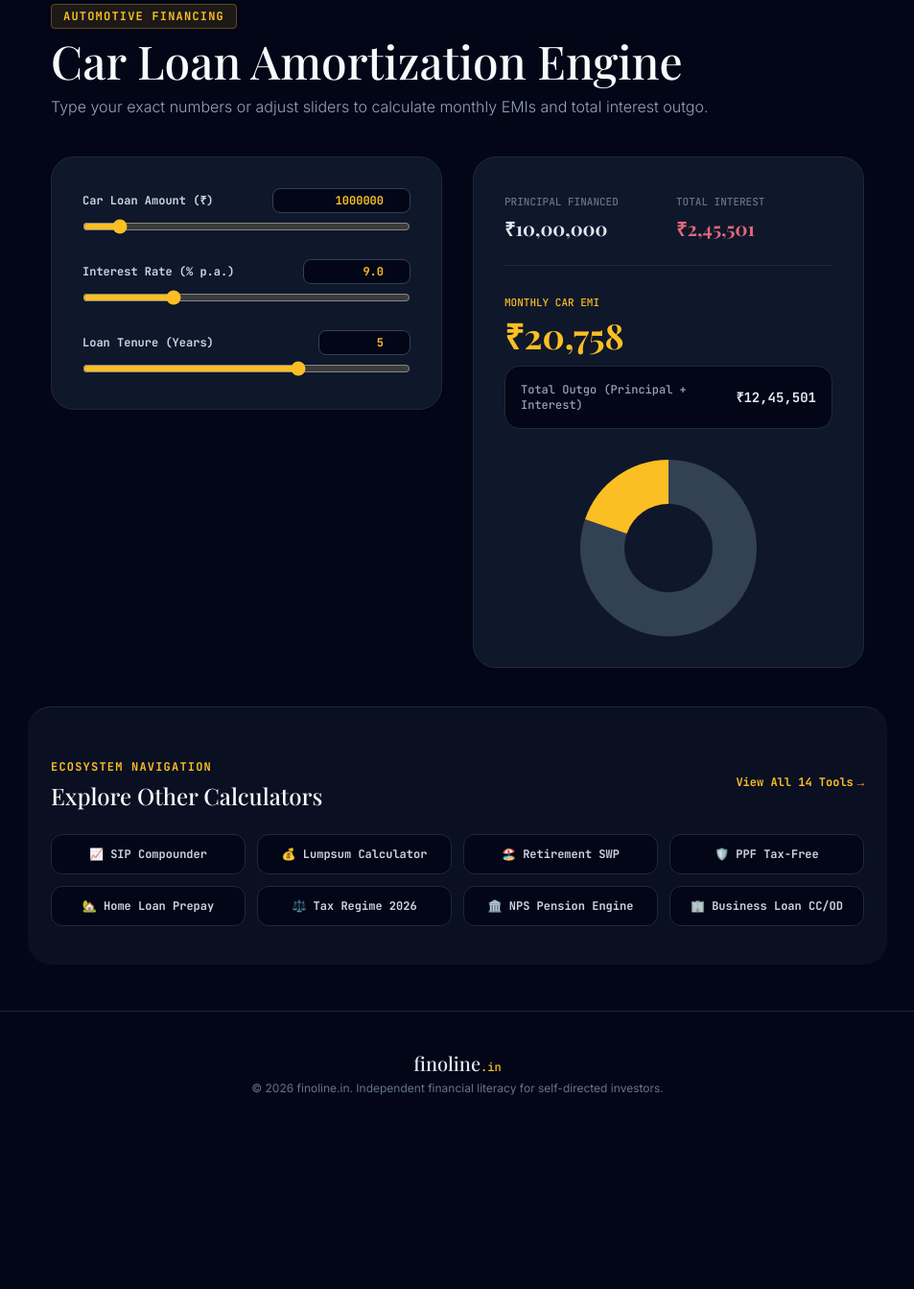
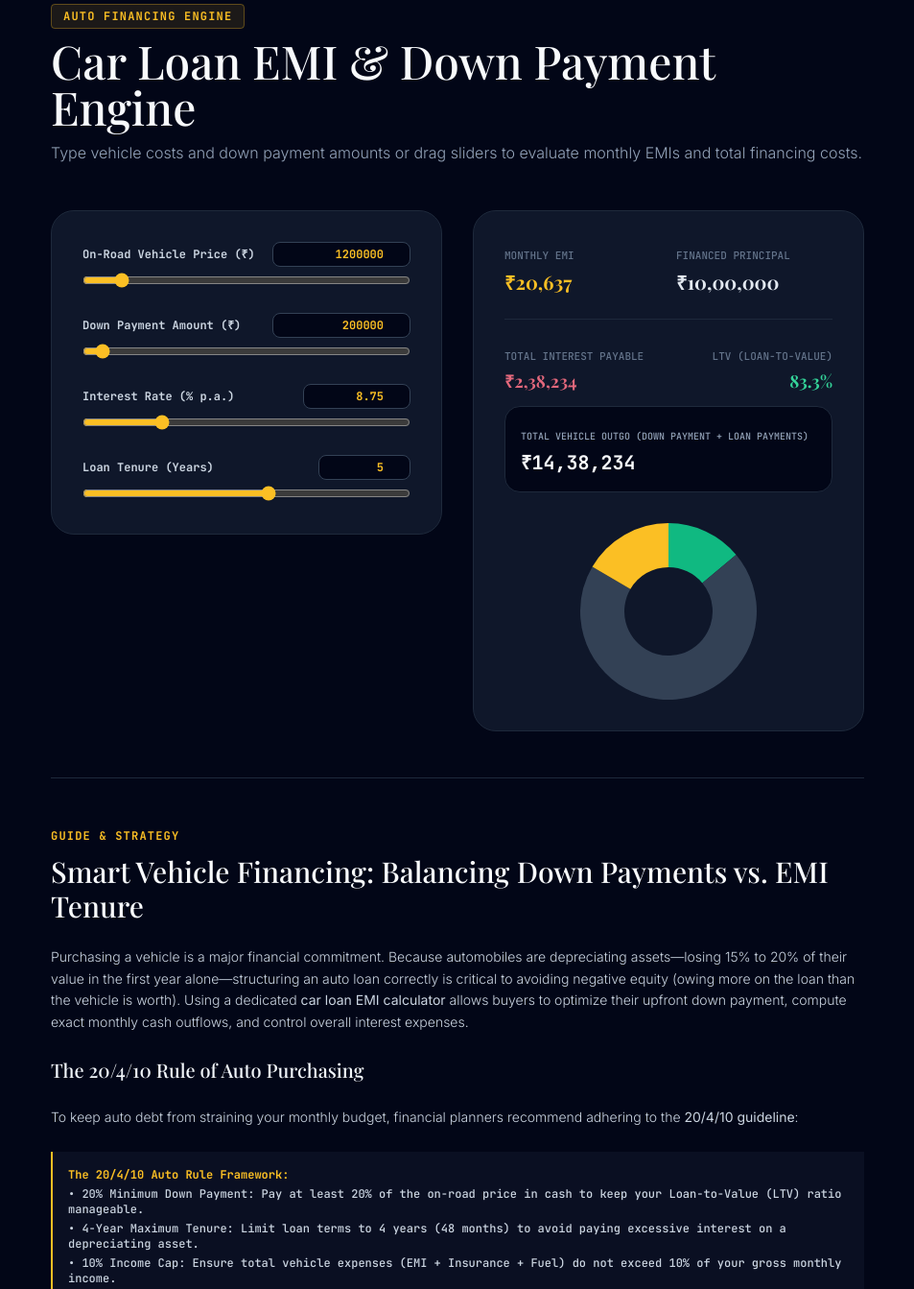
Before and after one commit to gautamdewan199-spec/finoline.in, a plain HTML site: page calculators/car-loan/index.html in a window 1280 px wide. Shown: the part 114-1457 px from the top of the page at 96% size, without its empty margins (163-1116 px from the left). Before the commit the page ends 1296 px from the top, so only its background shows below. Drawn offline with nearby package versions, Linux system fonts and the light colour scheme; a web font is replaced by a local one.

Commit message:
Revise car loan calculator for SEO and functionality
Updated the car loan calculator's title, description, and keywords for better SEO. Modified input fields and calculations to reflect down payment and vehicle price instead of just loan amount.

```diff
--- a/calculators/car-loan/index.html
+++ b/calculators/car-loan/index.html
@@ -3,13 +3,17 @@
 <head>
   <meta charset="UTF-8" />
   <meta name="viewport" content="width=device-width, initial-scale=1.0, maximum-scale=5.0" />
-  <title>Car Loan Amortization Engine & EMI Calculator | finoline.in</title>
-  <meta name="description" content="Calculate car loan EMIs, interest outgo, and principal repayment schedules with custom inputs and interactive sliders." />
+  <title>Car Loan EMI & Down Payment Calculator | finoline.in</title>
+  <meta name="description" content="Calculate auto loan EMIs, interest costs, down payment requirements, and total financing outgo with dual slider and numerical inputs." />
+  <meta name="keywords" content="car loan emi calculator India, auto loan calculator, vehicle financing cost, down payment car loan calculator, car loan interest calculator" />
+  <link rel="canonical" href="https://finoline.in/calculators/car-loan/" />
 
+  <!-- Google Fonts: Playfair Display, Inter & JetBrains Mono -->
   <link rel="preconnect" href="https://fonts.googleapis.com">
   <link rel="preconnect" href="https://fonts.gstatic.com" crossorigin>
-  <link href="https://fonts.googleapis.com/css2?family=Inter:wght@300;400;500;600;700&family=Playfair+Display:wght@500;600;700&family=JetBrains+Mono:wght@500;700&display=swap" rel="stylesheet">
+  <link href="https://fonts.googleapis.com/css2?family=Inter:ital,wght@0,300;0,400;0,500;0,600;0,700;1,400&family=Playfair+Display:ital,wght@0,500;0,600;0,700;1,400&family=JetBrains+Mono:wght@500;700&display=swap" rel="stylesheet">
 
+  <!-- Tailwind CSS & Chart.js -->
   <script src="https://cdn.tailwindcss.com"></script>
   <script src="https://cdn.jsdelivr.net/npm/chart.js"></script>
   <script>
@@ -42,13 +46,13 @@
   </header>
 
   <!-- Calculator Main Interface -->
-  <main class="max-w-4xl mx-auto px-6 py-12 flex-grow w-full space-y-10">
+  <main class="max-w-4xl mx-auto px-6 py-12 flex-grow w-full space-y-12">
 
     <!-- Header -->
     <div class="space-y-3">
-      <span class="font-mono text-xs font-bold text-amber-400 bg-amber-400/10 border border-amber-400/30 px-3 py-1 rounded uppercase tracking-widest">Automotive Financing</span>
-      <h1 class="font-serif text-3xl md:text-5xl font-normal text-slate-50">Car Loan Amortization Engine</h1>
-      <p class="text-slate-400 text-sm md:text-base font-light">Type your exact numbers or adjust sliders to calculate monthly EMIs and total interest outgo.</p>
+      <span class="font-mono text-xs font-bold text-amber-400 bg-amber-400/10 border border-amber-400/30 px-3 py-1 rounded uppercase tracking-widest">Auto Financing Engine</span>
+      <h1 class="font-serif text-3xl md:text-5xl font-normal text-slate-50">Car Loan EMI & Down Payment Engine</h1>
+      <p class="text-slate-400 text-sm md:text-base font-light">Type vehicle costs and down payment amounts or drag sliders to evaluate monthly EMIs and total financing costs.</p>
     </div>
 
     <!-- Inputs & Outputs Grid -->
@@ -57,31 +61,40 @@
       <!-- Controls Panel -->
       <div class="lg:col-span-6 bg-slate-900 border border-slate-800 p-6 md:p-8 rounded-3xl space-y-6">
 
-        <!-- Loan Amount -->
+        <!-- Vehicle On-Road Price -->
         <div class="space-y-2">
           <div class="flex justify-between items-center font-mono text-xs">
-            <label class="text-slate-300 font-bold">Car Loan Amount (₹)</label>
-            <input type="number" id="loan-num" min="50000" max="10000000" step="10000" value="1000000" oninput="syncFromNum('loan')" class="bg-slate-950 border border-slate-700 focus:border-amber-400 text-amber-400 font-bold text-right px-3 py-1 rounded-lg w-36 outline-none transition">
+            <label class="text-slate-300 font-bold">On-Road Vehicle Price (₹)</label>
+            <input type="number" id="price-num" min="100000" max="15000000" step="25000" value="1200000" oninput="syncFromNum('price')" class="bg-slate-950 border border-slate-700 focus:border-amber-400 text-amber-400 font-bold text-right px-3 py-1 rounded-lg w-36 outline-none transition">
           </div>
-          <input type="range" id="loan-range" min="50000" max="10000000" step="10000" value="1000000" oninput="syncFromRange('loan')" class="w-full accent-amber-400 bg-slate-950 h-2 rounded-lg cursor-pointer">
+          <input type="range" id="price-range" min="200000" max="10000000" step="25000" value="1200000" oninput="syncFromRange('price')" class="w-full accent-amber-400 bg-slate-950 h-2 rounded-lg cursor-pointer">
+        </div>
+
+        <!-- Down Payment Amount -->
+        <div class="space-y-2">
+          <div class="flex justify-between items-center font-mono text-xs">
+            <label class="text-slate-300 font-bold">Down Payment Amount (₹)</label>
+            <input type="number" id="down-num" min="0" max="10000000" step="10000" value="200000" oninput="syncFromNum('down')" class="bg-slate-950 border border-slate-700 focus:border-amber-400 text-amber-400 font-bold text-right px-3 py-1 rounded-lg w-36 outline-none transition">
+          </div>
+          <input type="range" id="down-range" min="0" max="5000000" step="10000" value="200000" oninput="syncFromRange('down')" class="w-full accent-amber-400 bg-slate-950 h-2 rounded-lg cursor-pointer">
         </div>
 
         <!-- Interest Rate -->
         <div class="space-y-2">
           <div class="flex justify-between items-center font-mono text-xs">
             <label class="text-slate-300 font-bold">Interest Rate (% p.a.)</label>
-            <input type="number" id="rate-num" min="5" max="20" step="0.1" value="9.0" oninput="syncFromNum('rate')" class="bg-slate-950 border border-slate-700 focus:border-amber-400 text-amber-400 font-bold text-right px-3 py-1 rounded-lg w-28 outline-none transition">
+            <input type="number" id="rate-num" min="5.0" max="24.0" step="0.25" value="8.75" oninput="syncFromNum('rate')" class="bg-slate-950 border border-slate-700 focus:border-amber-400 text-amber-400 font-bold text-right px-3 py-1 rounded-lg w-28 outline-none transition">
           </div>
-          <input type="range" id="rate-range" min="5" max="20" step="0.1" value="9.0" oninput="syncFromRange('rate')" class="w-full accent-amber-400 bg-slate-950 h-2 rounded-lg cursor-pointer">
+          <input type="range" id="rate-range" min="6.0" max="18.0" step="0.25" value="8.75" oninput="syncFromRange('rate')" class="w-full accent-amber-400 bg-slate-950 h-2 rounded-lg cursor-pointer">
         </div>
 
         <!-- Loan Tenure -->
         <div class="space-y-2">
           <div class="flex justify-between items-center font-mono text-xs">
             <label class="text-slate-300 font-bold">Loan Tenure (Years)</label>
-            <input type="number" id="tenure-num" min="1" max="7" step="1" value="5" oninput="syncFromNum('tenure')" class="bg-slate-950 border border-slate-700 focus:border-amber-400 text-amber-400 font-bold text-right px-3 py-1 rounded-lg w-24 outline-none transition">
+            <input type="number" id="tenure-num" min="1" max="8" step="1" value="5" oninput="syncFromNum('tenure')" class="bg-slate-950 border border-slate-700 focus:border-amber-400 text-amber-400 font-bold text-right px-3 py-1 rounded-lg w-24 outline-none transition">
           </div>
-          <input type="range" id="tenure-range" min="1" max="7" step="1" value="5" oninput="syncFromRange('tenure')" class="w-full accent-amber-400 bg-slate-950 h-2 rounded-lg cursor-pointer">
+          <input type="range" id="tenure-range" min="1" max="8" step="1" value="5" oninput="syncFromRange('tenure')" class="w-full accent-amber-400 bg-slate-950 h-2 rounded-lg cursor-pointer">
         </div>
 
       </div>
@@ -91,24 +104,30 @@
 
         <div class="grid grid-cols-2 gap-4 border-b border-slate-800 pb-6">
           <div>
-            <span class="font-mono text-[11px] text-slate-500 uppercase">Principal Financed</span>
-            <p id="display-principal" class="font-serif text-xl font-bold text-slate-200 mt-1">₹0</p>
+            <span class="font-mono text-[11px] text-slate-500 uppercase">Monthly EMI</span>
+            <p id="monthly-emi" class="font-serif text-xl font-bold text-amber-400 mt-1">₹0</p>
           </div>
           <div>
-            <span class="font-mono text-[11px] text-slate-500 uppercase">Total Interest</span>
-            <p id="total-interest" class="font-serif text-xl font-bold text-rose-400/90 mt-1">₹0</p>
+            <span class="font-mono text-[11px] text-slate-500 uppercase">Financed Principal</span>
+            <p id="financed-loan" class="font-serif text-xl font-bold text-slate-200 mt-1">₹0</p>
           </div>
         </div>
 
         <div class="space-y-3">
-          <div>
-            <span class="font-mono text-[11px] text-amber-400 uppercase">Monthly Car EMI</span>
-            <p id="monthly-emi" class="font-serif text-3xl md:text-4xl font-bold text-amber-400 mt-1">₹0</p>
+          <div class="flex justify-between items-baseline">
+            <div>
+              <span class="font-mono text-[11px] text-slate-500 uppercase">Total Interest Payable</span>
+              <p id="total-interest" class="font-serif text-lg font-bold text-rose-400/90 mt-0.5">₹0</p>
+            </div>
+            <div class="text-right">
+              <span class="font-mono text-[11px] text-slate-500 uppercase">LTV (Loan-to-Value)</span>
+              <p id="ltv-ratio" class="font-serif text-lg font-bold text-emerald-400 mt-0.5">0.0%</p>
+            </div>
           </div>
 
-          <div class="flex items-center justify-between bg-slate-950 border border-slate-800 p-4 rounded-2xl">
-            <span class="font-mono text-xs text-slate-400">Total Outgo (Principal + Interest)</span>
-            <span id="total-outgo" class="font-mono text-sm font-bold text-slate-200">₹0</span>
+          <div class="bg-slate-950 border border-slate-800 p-4 rounded-2xl">
+            <span class="font-mono text-[10px] text-slate-400 uppercase">Total Vehicle Outgo (Down Payment + Loan Payments)</span>
+            <p id="total-outgo" class="font-mono text-xl font-bold text-slate-50 mt-1">₹0</p>
           </div>
         </div>
 
@@ -120,6 +139,39 @@
       </div>
 
     </div>
+
+    <!-- Clean Organic SEO Educational Guide -->
+    <article class="mt-16 pt-12 border-t border-slate-800 space-y-6 text-slate-300 text-sm leading-relaxed font-light">
+
+      <div class="space-y-2">
+        <span class="font-mono text-xs font-bold text-amber-400 uppercase tracking-widest">Guide & Strategy</span>
+        <h2 class="font-serif text-2xl md:text-3xl font-normal text-slate-50">Smart Vehicle Financing: Balancing Down Payments vs. EMI Tenure</h2>
+      </div>
+
+      <p>
+        Purchasing a vehicle is a major financial commitment. Because automobiles are depreciating assets—losing 15% to 20% of their value in the first year alone—structuring an auto loan correctly is critical to avoiding negative equity (owing more on the loan than the vehicle is worth). Using a dedicated <strong>car loan EMI calculator</strong> allows buyers to optimize their upfront down payment, compute exact monthly cash outflows, and control overall interest expenses.
+      </p>
+
+      <h3 class="font-serif text-xl font-normal text-slate-100 mt-6">The 20/4/10 Rule of Auto Purchasing</h3>
+      <p>
+        To keep auto debt from straining your monthly budget, financial planners recommend adhering to the <strong>20/4/10 guideline</strong>:
+      </p>
+
+      <div class="bg-slate-900/60 border-l-2 border-amber-400 p-4 font-mono text-xs text-slate-300 space-y-1">
+        <p class="font-bold text-amber-400">The 20/4/10 Auto Rule Framework:</p>
+        <p>• <strong>20% Minimum Down Payment:</strong> Pay at least 20% of the on-road price in cash to keep your Loan-to-Value (LTV) ratio manageable.</p>
+        <p>• <strong>4-Year Maximum Tenure:</strong> Limit loan terms to 4 years (48 months) to avoid paying excessive interest on a depreciating asset.</p>
+        <p>• <strong>10% Income Cap:</strong> Ensure total vehicle expenses (EMI + Insurance + Fuel) do not exceed 10% of your gross monthly income.</p>
+      </div>
+
+      <h3 class="font-serif text-xl font-normal text-slate-100 mt-6">Key Factors Influencing Auto Financing Costs</h3>
+      <ul class="list-disc list-inside space-y-2 font-light">
+        <li><strong>On-Road Price vs. Ex-Showroom Price:</strong> Always calculate financing on the full <em>on-road price</em>, which includes ex-showroom price, RTO registration taxes, road tax, and mandatory insurance premiums.</li>
+        <li><strong>Fixed vs. Floating Interest Rates:</strong> Most Indian car loans feature fixed interest rates. Check whether the lender uses a reducing balance method or a flat interest rate structure (flat rates appear lower initially but carry significantly higher effective annual interest).</li>
+        <li><strong>Foreclosure and Prepayment Clauses:</strong> Review bank foreclosure penalty rules. Some lenders allow penalty-free part-prepayments after 12 EMIs, enabling you to clear vehicle debt ahead of schedule.</li>
+      </ul>
+
+    </article>
 
     <!-- Bottom Ecosystem Navigation Grid -->
     <section class="mt-16 pt-12 border-t border-slate-800 bg-slate-900/60 -mx-6 px-6 py-10 rounded-3xl">
@@ -158,8 +210,8 @@
           <a href="/calculators/nps/" class="bg-slate-950 border border-slate-800 hover:border-amber-400 p-3 rounded-xl text-slate-300 hover:text-amber-300 transition text-center font-semibold">
             🏛️ NPS Pension Engine
           </a>
-          <a href="/calculators/business-loan/" class="bg-slate-950 border border-slate-800 hover:border-amber-400 p-3 rounded-xl text-slate-300 hover:text-amber-300 transition text-center font-semibold">
-            🏢 Business Loan CC/OD
+          <a href="/calculators/personal-loan/" class="bg-slate-950 border border-slate-800 hover:border-amber-400 p-3 rounded-xl text-slate-300 hover:text-amber-300 transition text-center font-semibold">
+            💳 Personal Loan EMI
           </a>
         </div>
       </div>
@@ -194,26 +246,31 @@
     }
 
     function calculateCarLoan() {
-      const principal = parseFloat(document.getElementById('loan-num').value) || 0;
-      const annualRate = parseFloat(document.getElementById('rate-num').value) || 0;
+      const vehiclePrice = parseFloat(document.getElementById('price-num').value) || 0;
+      const downPayment = parseFloat(document.getElementById('down-num').value) || 0;
+      const annualRate = (parseFloat(document.getElementById('rate-num').value) || 0) / 100;
       const years = parseInt(document.getElementById('tenure-num').value) || 0;
 
-      const r = annualRate / 12 / 100;
+      const financedPrincipal = Math.max(0, vehiclePrice - downPayment);
+      const ltv = vehiclePrice > 0 ? (financedPrincipal / vehiclePrice) * 100 : 0;
+
+      const r = annualRate / 12;
       const n = years * 12;
 
       let emi = 0;
-      let totalOutgo = 0;
       let totalInterest = 0;
 
-      if (principal > 0 && r > 0 && n > 0) {
-        emi = (principal * r * Math.pow(1 + r, n)) / (Math.pow(1 + r, n) - 1);
-        totalOutgo = emi * n;
-        totalInterest = totalOutgo - principal;
+      if (financedPrincipal > 0 && r > 0 && n > 0) {
+        emi = (financedPrincipal * r * Math.pow(1 + r, n)) / (Math.pow(1 + r, n) - 1);
+        totalInterest = (emi * n) - financedPrincipal;
       }
 
-      document.getElementById('display-principal').innerText = formatINR(principal);
+      const totalOutgo = downPayment + (emi * n);
+
+      document.getElementById('monthly-emi').innerText = formatINR(emi);
+      document.getElementById('financed-loan').innerText = formatINR(financedPrincipal);
       document.getElementById('total-interest').innerText = formatINR(totalInterest);
-      document.getElementById('monthly-emi').innerText = formatINR(emi);
+      document.getElementById('ltv-ratio').innerText = ltv.toFixed(1) + '%';
       document.getElementById('total-outgo').innerText = formatINR(totalOutgo);
 
       // Render Chart
@@ -223,10 +280,10 @@
       chartInstance = new Chart(ctx, {
         type: 'doughnut',
         data: {
-          labels: ['Principal Financed', 'Total Interest'],
+          labels: ['Down Payment', 'Financed Principal', 'Total Interest'],
           datasets: [{
-            data: [principal, totalInterest],
-            backgroundColor: ['#334155', '#fbbf24'],
+            data: [downPayment, financedPrincipal, totalInterest],
+            backgroundColor: ['#10b981', '#334155', '#fbbf24'],
             borderWidth: 0
           }]
         },
```
